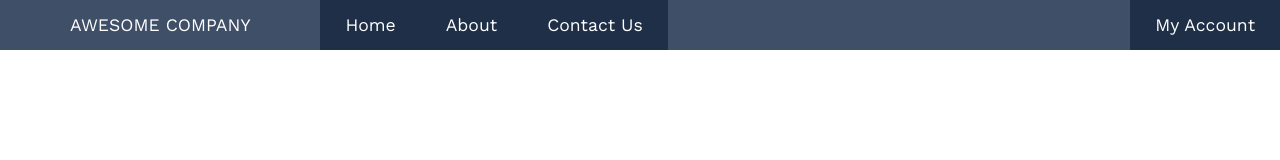
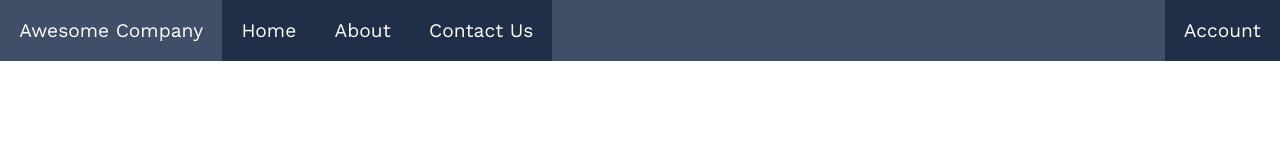
Before and after one commit to MGilbertson42/flexbox-course, a plain HTML site: page flexbox-capstone/resposive-navbar.html in a window 1280 px wide. Drawn offline with nearby package versions, Linux system fonts and the light colour scheme.

Commit message:
final version of flexbox responsive navbar

```diff
--- /dev/null
+++ b/flexbox-capstone/responsive-navbar.css
@@ -0,0 +1,78 @@
+html {
+    font-family: 'Work Sans', sans-serif;
+}
+
+body {
+    padding: 0;
+    margin: 0;
+}
+
+.navbar {
+    background-color: #404F68;
+}
+
+.navbar a {
+    display: block;
+    text-decoration: none;
+    font-size: 1.2em;
+    color: white;
+    padding: 1em;
+    text-align: center;
+}
+
+.navigation-links {
+    display: none;
+}
+
+.navigation-links a {
+    background-color: #1F2F47;
+}
+
+.navigation-links a:hover {
+    background-color: white;
+    color: #404F68;
+}
+
+.company-name, .hamburger-icon {
+    display: inline-block;
+}
+
+.hamburger-icon-wrapper {
+    display: none;
+}
+
+.hamburger-icon {
+    font-size: 2em;
+}
+
+@media (min-width: 800px) {
+    .navbar {
+        display: flex;
+        align-items: center;
+        justify-content: flex-start;
+    }
+
+    .navigation-links {
+        display: flex;
+    }
+
+    .account-links {
+        margin-left: auto;
+    }
+}
+
+@media (max-width: 800px) {
+
+    .hamburger-icon-wrapper {
+        display: inline-block;
+    }
+
+    .active .hamburger-icon {
+        color:  #404F68;
+        background-color: #1F2F47
+    }
+
+    .active .navigation-links {
+        display: block;
+    }
+}
--- /dev/null
+++ b/flexbox-capstone/resposive-navbar-og.css
@@ -0,0 +1,101 @@
+html {
+        font-size: 15px;
+        font-family: 'Work Sans', sans-serif;
+}
+
+body {
+    margin: 0;
+    padding: 0;
+}
+
+.nav-wrapper {
+    display: flex;
+    align-items: center;
+    justify-content: flex-start;
+    background-color: #404F68;
+    /* height: 50px;
+    width: 100%; */
+    color: white;
+}
+
+.nav-wrapper a {
+    text-decoration: none;
+    font-size: 1.1rem;
+    color: inherit;
+}
+
+.navigation-links-wrapper {
+    height: 100%;
+    display: flex;
+    flex: auto;
+    justify-content: space-between;
+    flex-direction: row;
+}
+
+.navigation-links {
+    /* display: flex; */
+    align-items: center;
+    height: 100%;
+
+}
+
+.navigation-link {
+    display: flex;
+    align-items: center;
+    justify-content: center;
+    height: 100%;
+    padding: 0px 10px;
+
+}
+
+.navigation-links .navigation-link {
+    background-color: #1F2F47;
+    padding: 0 25px;
+}
+
+.navigation-link:hover {
+    background-color: white;
+    cursor: pointer;
+    color: #404F68;
+}
+
+.company-name {
+    display: flex;
+    justify-content: center;
+}
+
+.nav-wrapper .company-name .company-name-link {
+    padding: 0 70px;
+    text-transform: uppercase;
+}
+
+.hamburger-icon {
+    padding: 25px;
+    font-size: 1.8em;
+    display: none;
+}
+
+@media (max-width: 800px) {
+    .navigation-links-wrapper {
+        position: absolute;
+        flex-direction: column;
+    }
+
+    .main-links, .account-links {
+        display: contents;
+        width: 100%;
+    }
+
+    .company-name {
+        flex: auto;
+    }
+
+    .hamburger-icon {
+        display: flex;
+        flex: initial;
+    }
+
+    .navigation-links .navigation-link {
+        height: 35px;
+    }
+}
--- a/flexbox-capstone/resposive-navbar.css
+++ /dev/null
@@ -1,64 +0,0 @@
-body {
-    margin: 0;
-    padding: 0;
-    font-size: 20px;
-    font-family: 'Work Sans', sans-serif;
-}
-.nav-wrapper {
-    display: flex;
-    align-items: center;
-    justify-content: space-between;
-    background-color: #404F68;
-    height: 50px;
-    width: 100%;
-    color: white;
-}
-
-.nav-wrapper a {
-    text-decoration: none;
-    font-size: 1.1rem;
-    color: inherit;
-}
-
-.column {
-    height: 100%;
-    display: flex;
-    flex-direction: row;
-}
-
-.navigation-links {
-    display: flex;
-    align-items: center;
-    height: 100%;
-
-}
-
-.navigation-link, .company-name-link {
-    display: flex;
-    align-items: center;
-    justify-content: center;
-    height: 100%;
-    padding: 0px 10px;
-
-}
-
-/* .main-links, .account-links {
-
-} */
-
-.navigation-link {
-    background-color: #1F2F47;
-    padding: 0 25px;
-}
-
-.navigation-link:hover {
-    background-color: white;
-    cursor: pointer;
-    color: #404F68;
-}
-
-
-.nav-wrapper .company-name .company-name-link {
-    padding: 0 70px;
-    text-transform: uppercase;
-}
--- a/flexbox-capstone/resposive-navbar.html
+++ b/flexbox-capstone/resposive-navbar.html
@@ -13,35 +13,32 @@
     <script src="https://kit.fontawesome.com/5b4f8e5a5c.js" crossorigin="anonymous"></script>
     <link href="https://fonts.googleapis.com/css?family=Work+Sans&display=swap" rel="stylesheet">
 
-    <link rel="stylesheet" type="text/css" href="resposive-navbar.css">
+    <link rel="stylesheet" type="text/css" href="responsive-navbar.css">
+
+    <script>
+        $(document).ready(function(){
+            $("a.hamburger-icon").click(function(){
+                $("div.navbar").toggleClass("active");
+            });
+        })
+    </script>
 </head>
 <body>
     <div class="container">
-        <div class="nav-wrapper">
-            <div class="column left-column">
-                <div class="navigation-links company-name">
-                    <div class="company-name-link">
-                        <a href="#" class="logo-link">Awesome Company</a>
-                    </div>
-                </div>
-                <div class="navigation-links main-links">
-                    <div class="navigation-link main-link">
-                        <a href="#">Home</a>
-                    </div>
-                    <div class="navigation-link main-link">
-                        <a href="#">About</a>
-                    </div>
-                    <div class="navigation-link main-link">
-                        <a href="#">Contact Us</a>
-                    </div>
-                </div>
+        <div class="navbar">
+            <div class="hamburger-icon-wrapper">
+                <a href="#" class="hamburger-icon"><i class="fas fa-bars"></i></a>
             </div>
-            <div class="column right-column">
-                <div class="navigation-links account-links">
-                    <div class="navigation-link account-link">
-                        <a href="#">My Account</a>
-                    </div>
-                </div>
+            <div class=" company-name">
+                <a href="#" class="company-name-link">Awesome Company</a>
+            </div>
+            <div class="navigation-links main-links">
+                <a href="#" class="navigation-link main-link">Home</a>
+                <a href="#" class="navigation-link main-link">About</a>
+                <a href="#" class="navigation-link main-link">Contact Us</a>
+            </div>
+            <div class="navigation-links account-links">
+                <a href="#" class="navigation-link account-link">Account</a>
             </div>
         </div>
     </div>
```
